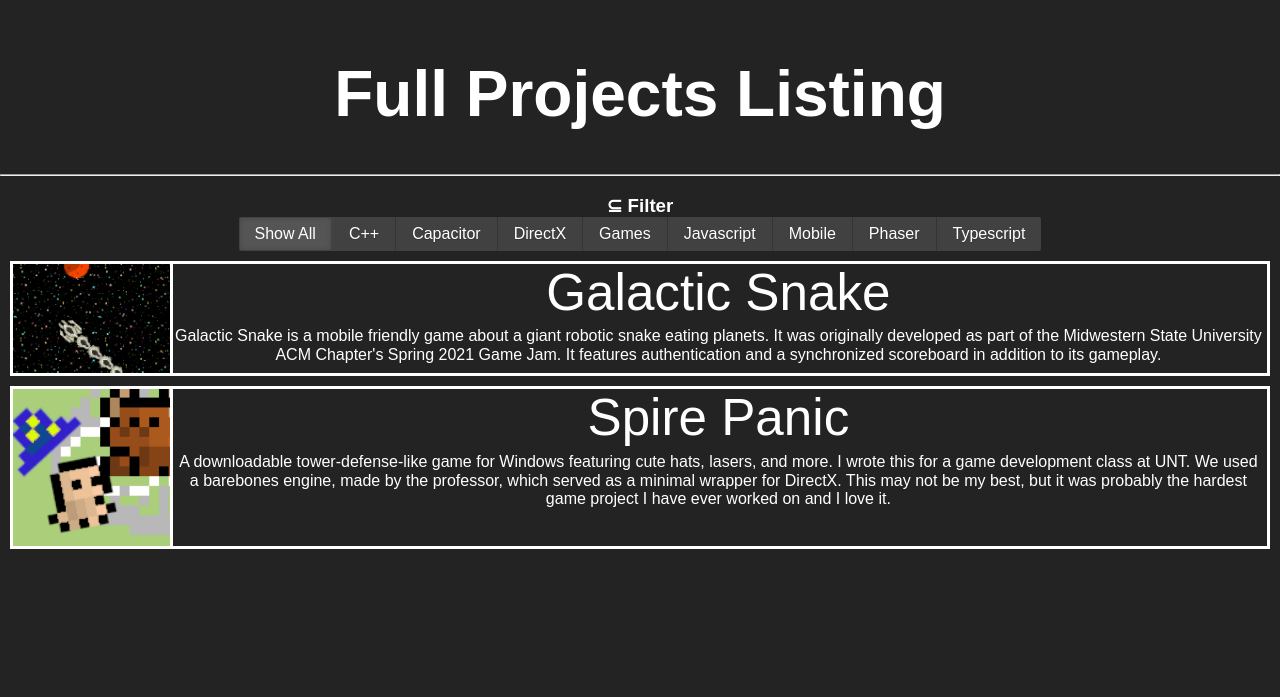
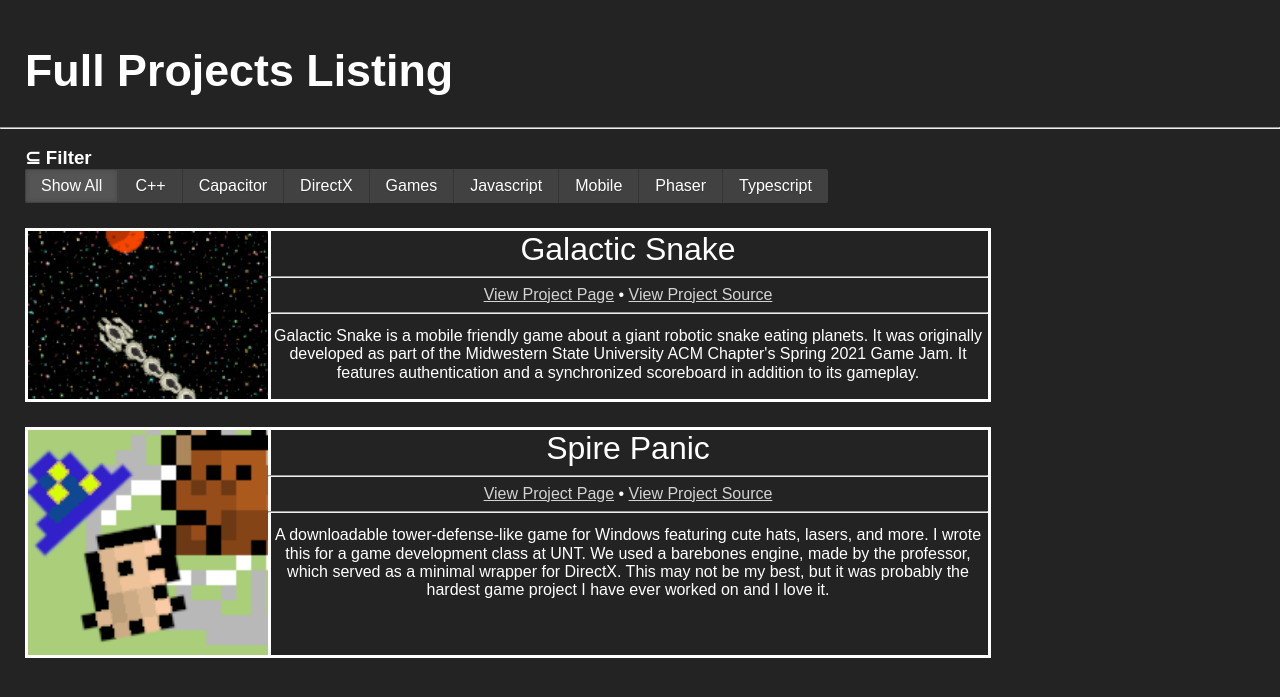
Before and after one commit to jeremyglebe/jeremyglebe.github.io, a Jekyll site: the page Projects/index.html, which Jekyll copies as it is, in a window 1280 px wide. Shown: the top 697 px of the page. Built offline with Jekyll 4.4.1, drawn with Linux system fonts in a browser that asks for light colours.

Commit message:
minor adjustments to big screen styling

```diff
--- a/Projects/customs.css
+++ b/Projects/customs.css
@@ -1,12 +1,20 @@
+/* DOCUMENT ORIENTATION */
 body {
     padding-top: 15px;
-    color: white;
-    background-color: rgb(35, 35, 35);
+}
+
+a {
+    color: lightgray;
 }
 
 .page-head {
     text-align: center;
-    font-size: 5vmax;
+}
+
+/* COLOR THEME */
+body {
+    color: white;
+    background-color: rgb(35, 35, 35);
 }
 
 .pure-button {
@@ -14,10 +22,14 @@ body {
 }
 
 .button-secondary {
+    color: white;
+    background: rgb(65, 65, 65);
+}
+
+/* COMPONENT STYLES FOR ALL SCREENS */
+.button-secondary {
     border-radius: 4px;
     text-shadow: 0 1px 1px rgba(0, 0, 0, 0.2);
-    color: white;
-    background: rgb(65, 65, 65);
 }
 
 .filter-controls {
@@ -25,24 +37,15 @@ body {
 }
 
 .project {
-    margin: 10px 10% 10px 10%;
     border-style: solid;
     border-width: 3px;
     text-align: center;
-    color: white;
-    width: 80%;
 }
-
-.project-right-column {}
 
 .project-title,
 .project-thumb,
 .project-desc {
     margin: 0;
-}
-
-.project-title {
-    font-size: 4vmax;
 }
 
 .project-thumb {
@@ -56,23 +59,61 @@ body {
 
 .project-desc {
     padding: 5px;
+    overflow: hidden;
 }
 
+/* COMPONENT STYLES FOR LOW WIDTH SCREENS */
+.project {
+    margin: 10px 10% 10px 10%;
+    width: 80%;
+}
+
+.project-title {
+    font-size: 4vh;
+}
+
+.project-desc {
+    max-height: 30vh;
+}
+
+.page-head {
+    text-align: center;
+    font-size: 5vh;
+}
+
+/* COMPONENT STYLES FOR MEDIUM SCREENS */
 @media screen and (min-width: 48em) {
 
+    .page-head {
+        text-align: left;
+        font-size: 2.8em;
+        margin-left: 25px;
+    }
+
+    .filter-controls {
+        text-align: left;
+        margin-left: 25px;
+    }
+
     .project {
-        margin: 10px;
-        width: auto;
+        margin: 25px;
+        width: 75%;
+    }
+
+    .project-title {
+        font-size: 2em;
+    }
+
+    .project-desc {
+        max-height: 12vh;
     }
 
     .project-thumb {
-        border-style: solid;
         border-width: 0;
         border-right-width: 3px;
         height: 100%;
         width: 100%;
-        object-position: center;
-        object-fit: cover;
+        max-height: 25vh;
     }
 
 }
--- a/Projects/index.html
+++ b/Projects/index.html
@@ -12,7 +12,7 @@
 
     <!--Page title-->
     <h1 class="page-head">Full Projects Listing</h1>
-    <hr/>
+    <hr />
 
     <!--Project data is stored on key "projects_data"-->
     <div x-data="getProjectsData()">
@@ -38,11 +38,18 @@
         <template x-for="proj in projectList">
             <template x-if="tagListMatchesFilters(proj.tags)">
                 <div class="project pure-g">
-                    <div class="pure-u-1 pure-u-md-1-8">
+                    <div class="pure-u-1 pure-u-md-1-4">
                         <img class="project-thumb" x-bind:src="'thumbs/' + proj.title + '.png'" />
                     </div>
-                    <div class="project-right-column pure-u-1 pure-u-md-7-8">
+                    <div class="pure-u-1 pure-u-md-3-4">
                         <p class="project-title" x-text="proj.title"></p>
+                        <hr />
+                        <div>
+                            <a x-bind:href="proj.pubLink">View Project Page</a>
+                            <div style="display: inline;">•</div>
+                            <a x-bind:href="proj.srcLink">View Project Source</a>
+                        </div>
+                        <hr />
                         <p class="project-desc" x-text="proj.desc"></p>
                     </div>
                 </div>
```
